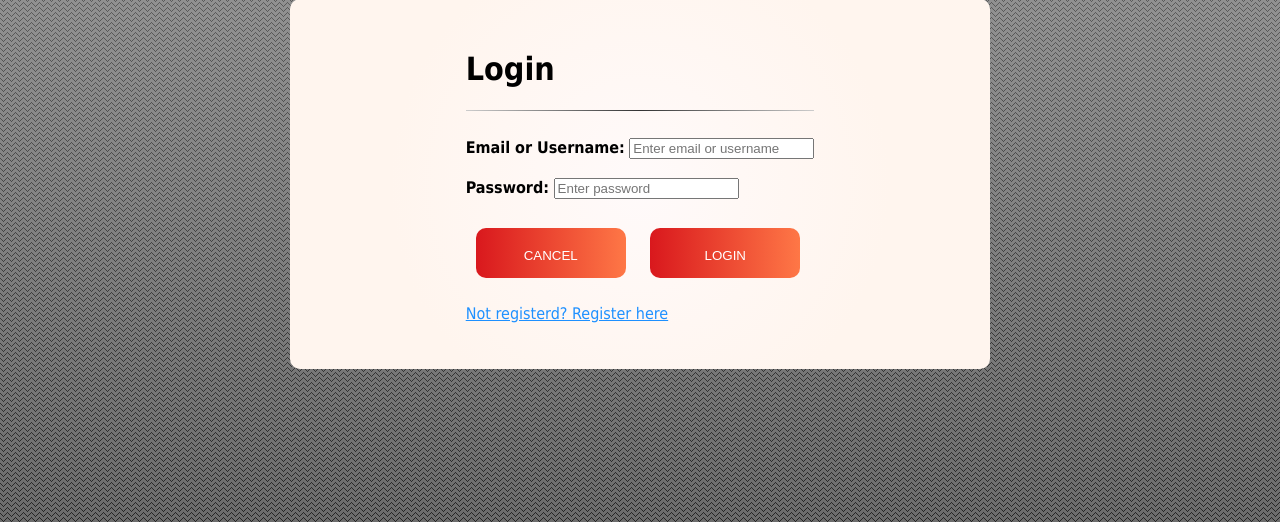
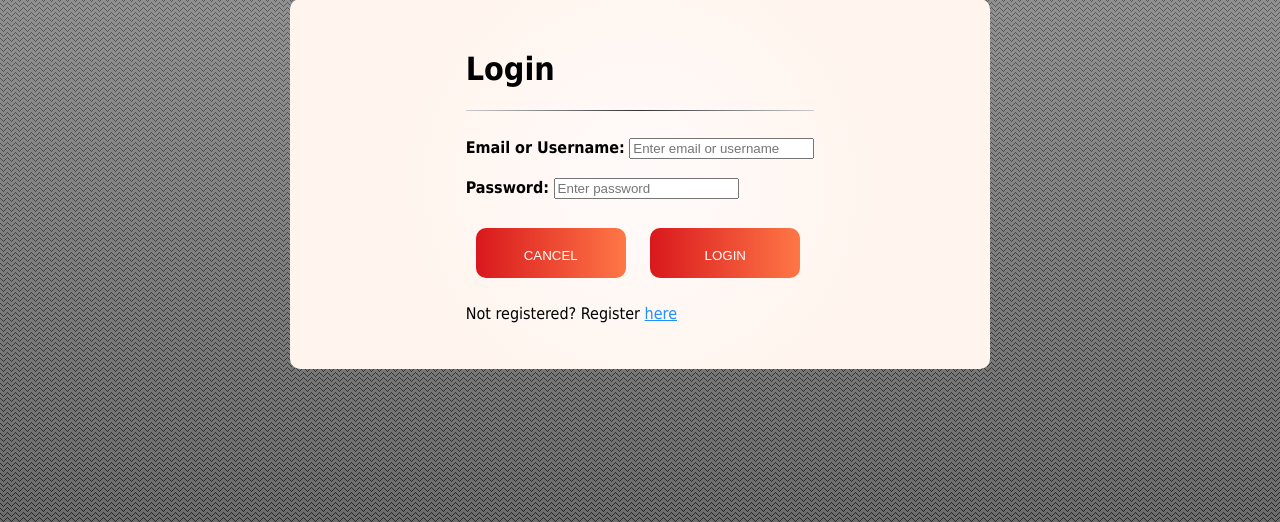
Before and after one commit to SentientVirus/IMS-project, a PHP site: page /login.php in a window 1280 px wide. Shown: the part 358-880 px from the top of the page. Run offline with PHP 8.4, Linux system fonts and the light colour scheme.

Commit message:
Small change

```diff
--- a/login.php
+++ b/login.php
@@ -56,7 +56,7 @@
 					<button class = "btn btn1" type="submit" style = "width:150px;">Login</button>
 				<br />
 
-				<p><a href="register.php" style="color:dodgerblue"> Not registerd? Register here</a></p>
+				<p>Not registered? Register <a href="register.php" style="color:dodgerblue">here</a></p>
 				<?php
 					if (isset($_SESSION['error'])) {
    					 	$errormsg = $_SESSION['error'];
```
